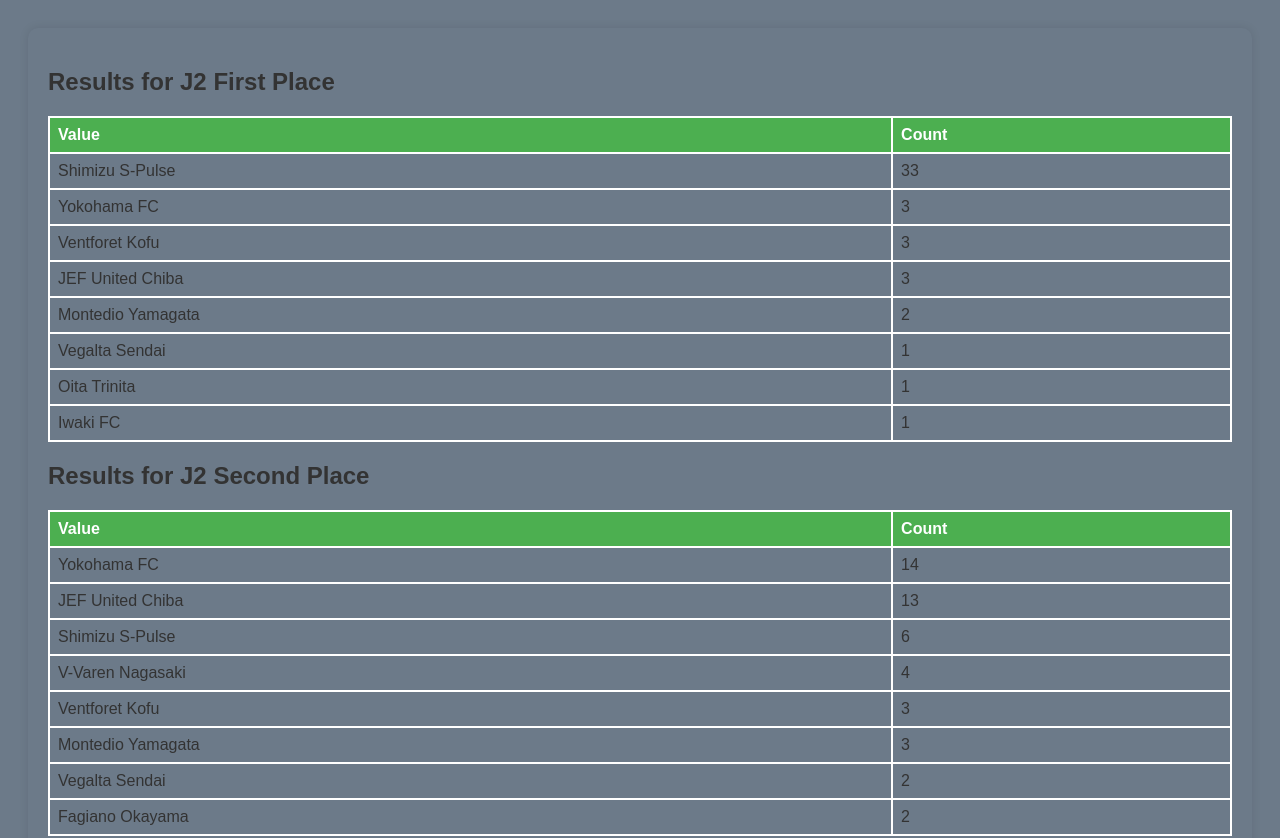
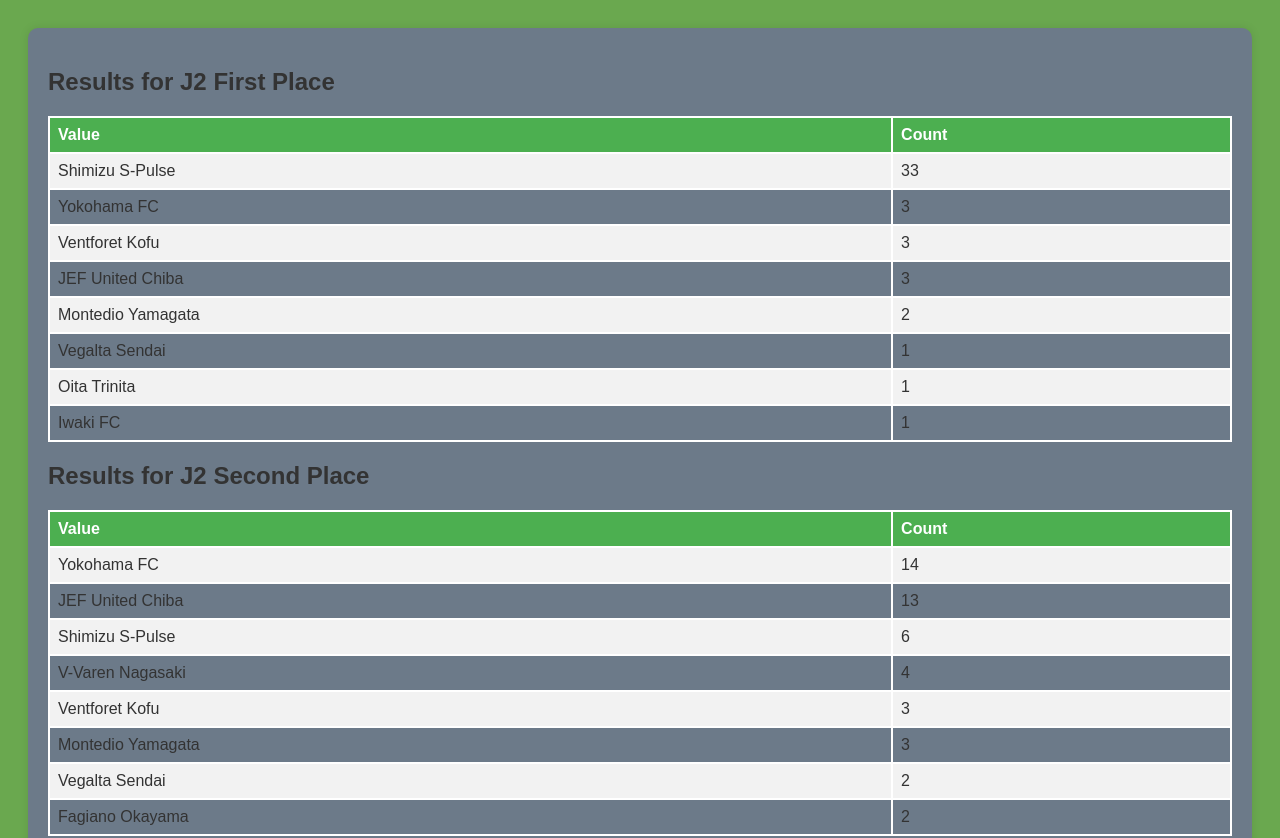
Before and after one commit to stuartcw/jpred, a plain HTML site: page docs/j2.html in a window 1280 px wide. Shown: the top 838 px of the page. Drawn offline with Linux system fonts and the light colour scheme.

Commit message:
Update style.css

```diff
--- a/docs/style.css
+++ b/docs/style.css
@@ -1,12 +1,12 @@
 body {
-    background-color: #6C7A89; /* Grass green */
+    background-color: #6aa84f; /* Green */
     font-family: Arial, sans-serif;
     color: #333;
     padding: 20px;
 }
 
 .content {
-    background-color: #6C7A89; /* Grass green */
+    background-color: #6C7A89; /* Dark Grey */
     padding: 20px;
     border-radius: 10px;
     box-shadow: 0 0 10px rgba(0,0,0,0.1);
@@ -33,7 +33,7 @@ th {
 }
 
 tr:nth-child(even) {
-    background-color: #6C7A89; /* Grass green */
+    background-color: #f2f2f2;
 }
 
 tr:hover {
```
